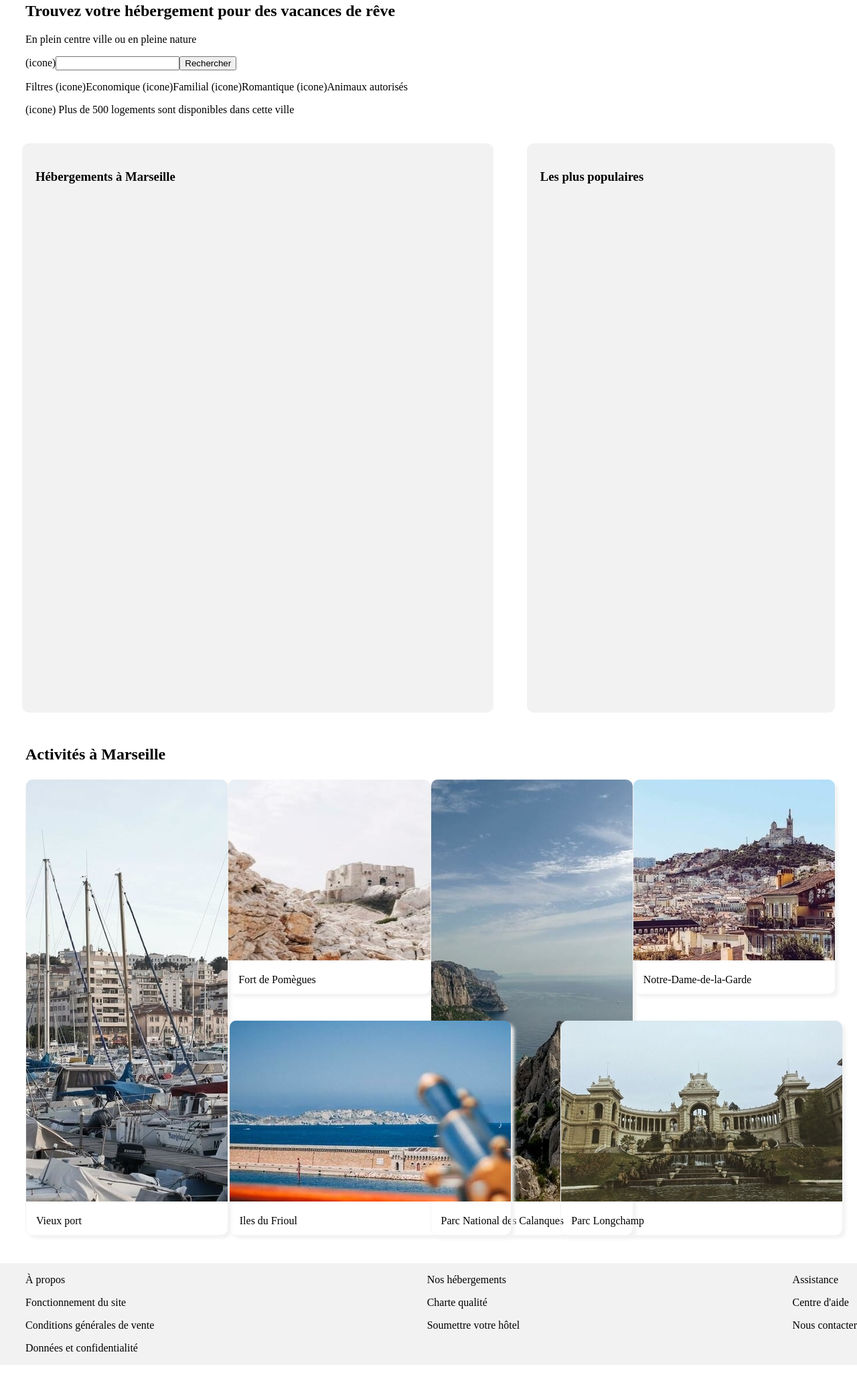
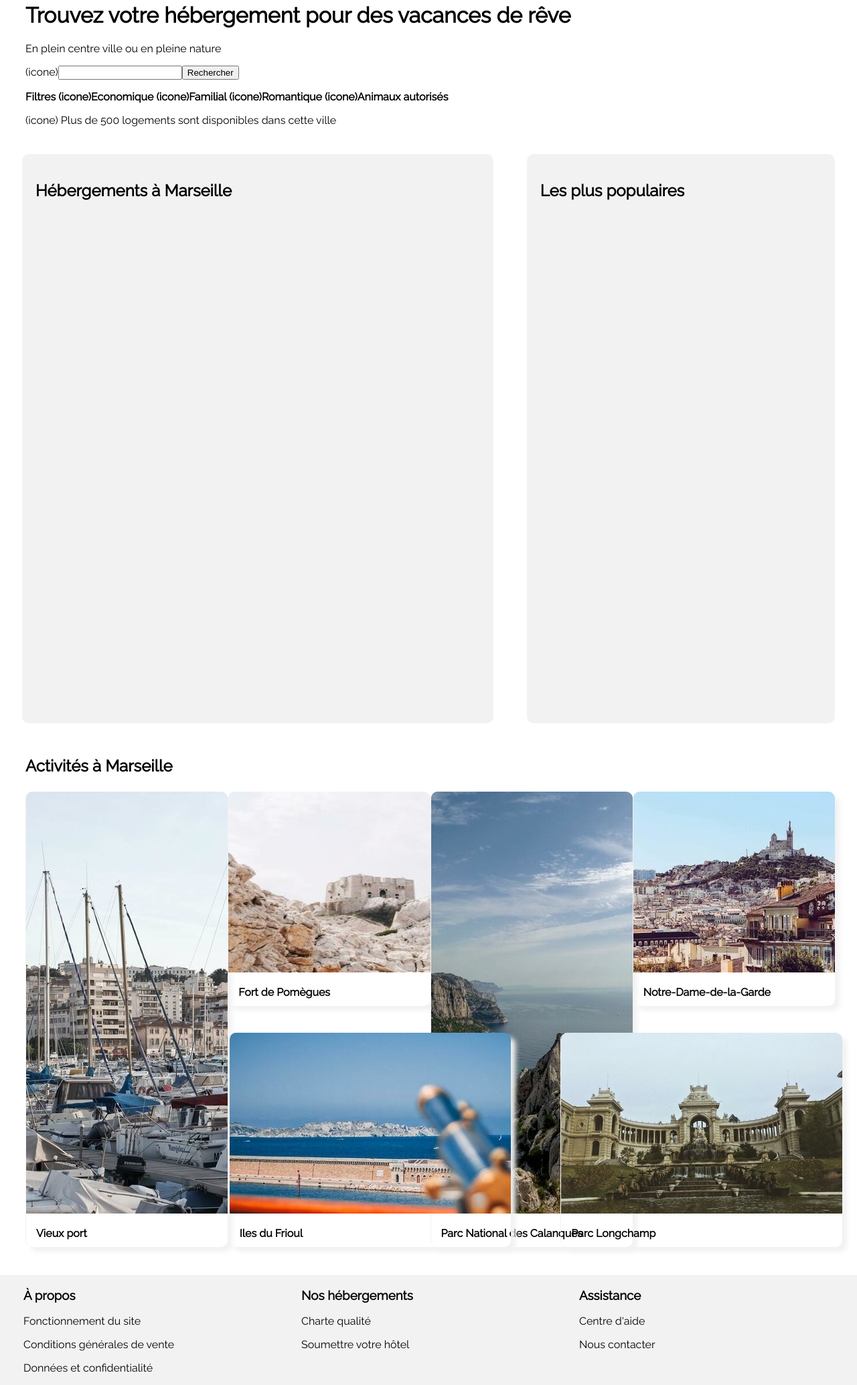
Before and after one commit to lightomega/AlexandreSouville_Projet_reservia, a plain HTML site: page page_projet_2.html in a window 1280 px wide. Shown: the part 82-2150 px from the top of the page at 67% size. Before the commit the page ends 2120 px from the top, so only its background shows below. Drawn offline with Linux system fonts and the light colour scheme; files whose address does not match are found by name.

Commit message:
titres et police
ajout de la police demandée et mise en place des titres h1, h2, h3

```diff
--- a/page_projet_2.html
+++ b/page_projet_2.html
@@ -3,6 +3,8 @@
 	<head>
 		<meta charset="utf-8">
 		<link rel="stylesheet" type="text/css" href="style.css">
+		<link rel="preconnect" href="https://fonts.gstatic.com">
+		<link href="https://fonts.googleapis.com/css2?family=Raleway&display=swap" rel="stylesheet">
 	</head>
 <body>
 
@@ -17,14 +19,14 @@
 			<a href="#activites" class="nav2">Activités</a>
 			<a href="" class="nav3">S'inscrire</a>
 		</div>
-		<h2>Trouvez votre hébergement pour des vacances de rêve</h2>
+		<h1>Trouvez votre hébergement pour des vacances de rêve</h1>
 		<p>En plein centre ville ou en pleine nature</p>
 	</header>
 
 	<!-- section 1 (recherche, filtres) -->
 	<section id="recherche">
 		<p>(icone)<input type="search" name=""><input type="submit" value="Rechercher"></p>
-		<p>Filtres (icone)Economique (icone)Familial (icone)Romantique (icone)Animaux autorisés</p>
+		<p class="filtres">Filtres (icone)Economique (icone)Familial (icone)Romantique (icone)Animaux autorisés</p>
 	</section>
 
 
@@ -37,8 +39,8 @@
 	<!-- section 3 (resultat recherche, les plus populaires) -->
 	<section id="resultat">
 		<div id="conteneur_1">
-			<div class="cadre_1"><h3>Hébergements à Marseille</h3></div>
-			<div class="cadre_2"><h3>Les plus populaires</h3></div>
+			<div class="cadre_1"><h2>Hébergements à Marseille</h2></div>
+			<div class="cadre_2"><h2>Les plus populaires</h2></div>
 		</div>
 	</section>
 
@@ -61,18 +63,18 @@
 	<footer>
 		<div id="footer">
 			<div class="a_propos">
-				<p>À propos</p>
+				<h3><p>À propos</p></h3>
 				<p>Fonctionnement du site</p>
 				<p>Conditions générales de vente</p>
 				<p>Données et confidentialité</p>
 			</div>
 			<div class="hebergements">
-				<p>Nos hébergements</p>
+				<h3><p>Nos hébergements</p></h3>
 				<p>Charte qualité</p>
 				<p>Soumettre votre hôtel</p>
 			</div>
 			<div class="assistance">
-				<p>Assistance</p>
+				<h3><p>Assistance</p></h3>
 				<p>Centre d'aide</p>
 				<p>Nous contacter</p>
 			</div>
--- a/style.css
+++ b/style.css
@@ -1,3 +1,7 @@
+html
+{
+	font-family: 'Raleway', sans-serif;
+}
 #nav
 {
 	display: flex;
@@ -10,6 +14,10 @@
 	width: 100px;
 	padding: 10px;
 	text-align: center;
+}
+.filtres
+{
+	font-weight: bold;
 }
 #conteneur_1
 {
@@ -62,7 +70,7 @@
 	width: 420px;
 	border-radius: 10px;
 	overflow: hidden;
-	box-shadow: 5px 5px 5px #f2f2f2;
+	box-shadow: 7px 7px 7px #f2f2f2;
 }
 .acti_1, .acti_4
 {
@@ -81,12 +89,17 @@
 {
 	text-align: justify;
 	padding-left: 15px;
+	font-weight: bold;
 }
 #footer
 {
 	display: flex;
-	justify-content: space-between;
-	margin-left: 8px;
+	justify-content: flex-start;
+	margin-left: 5px;
+}
+.a_propos, .hebergements, .assistance
+{
+	width: 650px;
 }
 footer
 {
```
